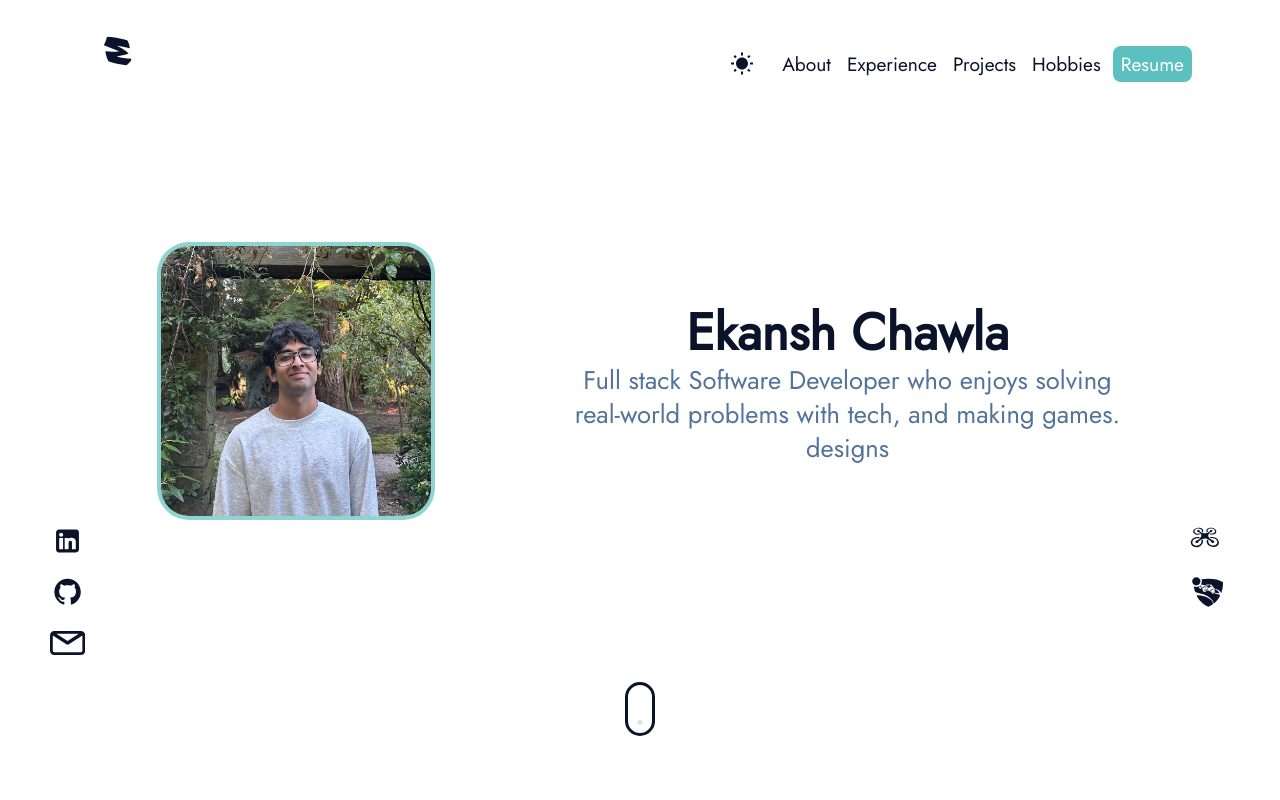
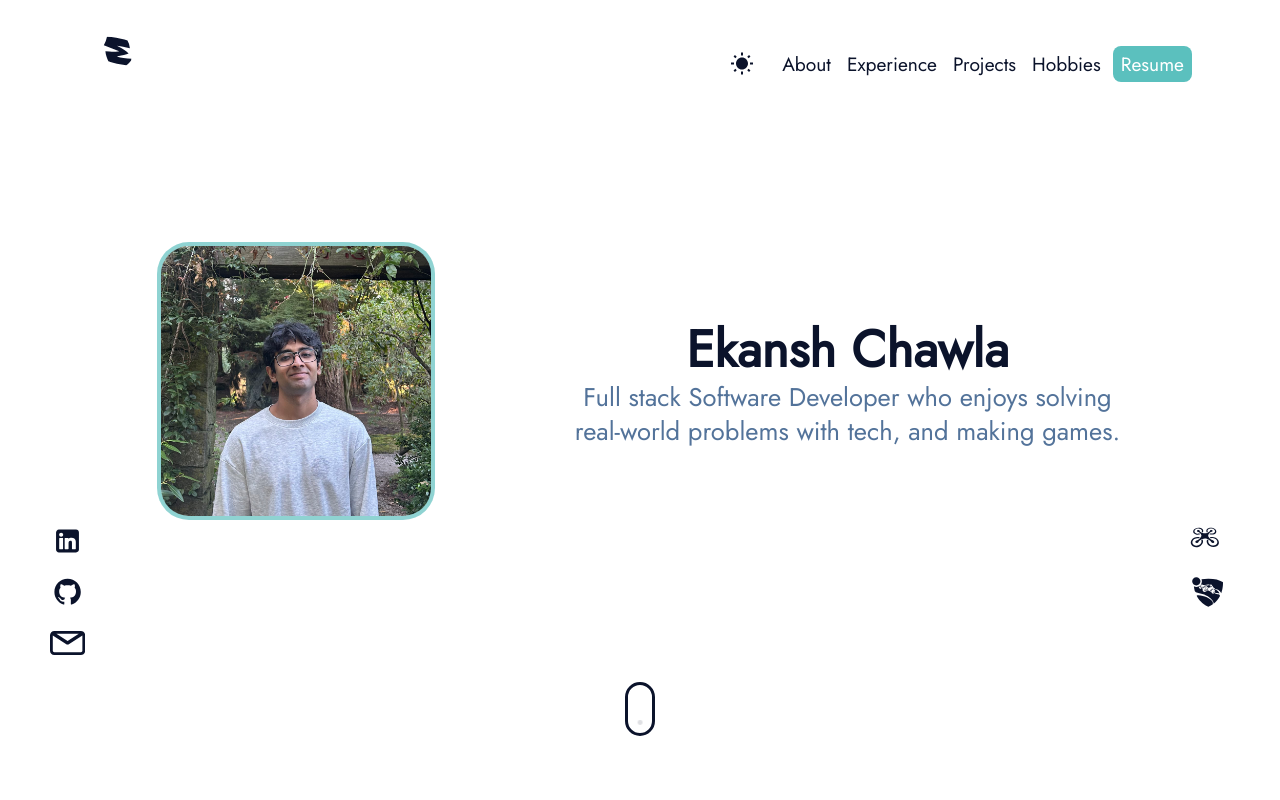
Before and after one commit to Ekanshthegreat/Dynamic-Portfolio, a React (Create React App) app: page / in a window 1280 px wide. Shown: the top 800 px of the page. Built offline with nearby package versions, Linux system fonts and the light colour scheme.

Commit message:
updated hero.js

```diff
--- a/src/components/sections/Hero.js
+++ b/src/components/sections/Hero.js
@@ -136,7 +136,7 @@ const Hero = ({ img }) => {
             </StyledHeroTitle>
             <StyledHeroSubText component="h1" variant="h5">
               Full stack Software Developer who enjoys solving real-world problems with tech, and making games.
-              designs
+
             </StyledHeroSubText>
           </StyledHeroText>
         </StyledHeroGrid>
```
